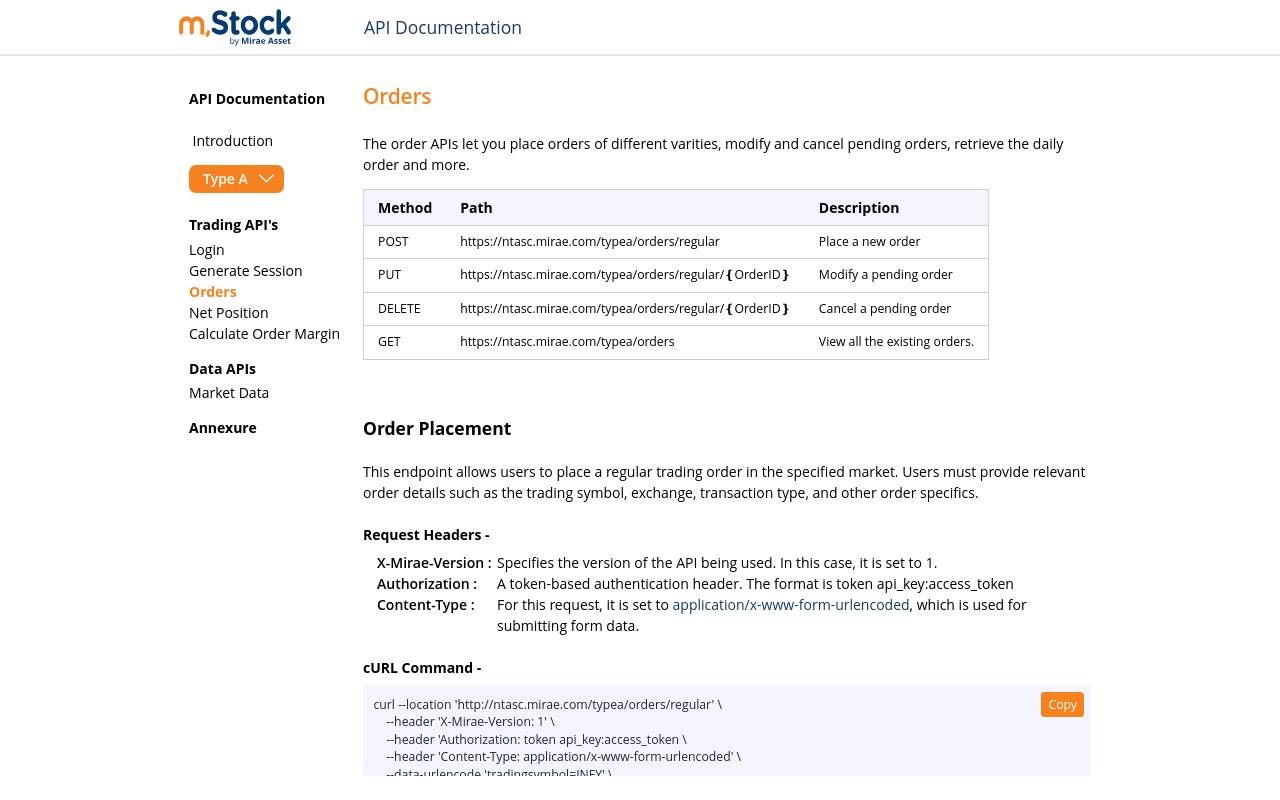
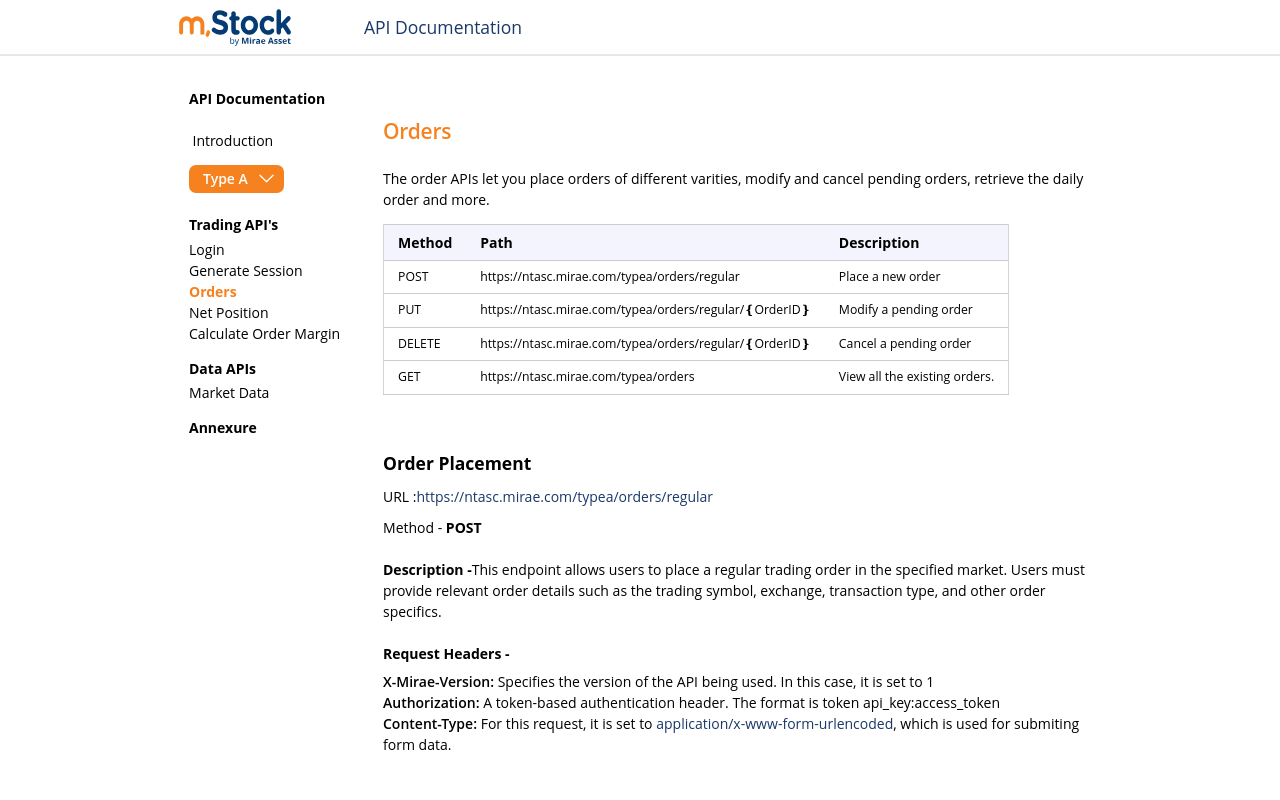
Before and after one commit to Paras-More/DhanHq_New_API_Documentation, a React (Vite) app: page /type-a/orders in a window 1280 px wide. Built offline with nearby package versions, Linux system fonts and the light colour scheme.

Commit message:
copy linux issue fixed

```diff
--- a/src/Common_Components/CopyBox.jsx
+++ b/src/Common_Components/CopyBox.jsx
@@ -3,25 +3,48 @@
 
     const[isCopied,setIsCopied] = useState(false)
 
-  const handleCopy = () => {
-    navigator.clipboard.writeText(copyContent).then((data)=>{
-        // alert(data)
-        console.log(data);
-        setIsCopied(true)
-        // Deleting the Pop of copied text
-        setTimeout(()=>{
-         setIsCopied(false)
-        },3000)
-    }).catch((e)=>{
-        alert(e)
-    })
-  };
+  // const handleCopy = () => {
+  //   navigator.clipboard.writeText(copyContent).then((data)=>{
+  //       // alert(data)
+  //       console.log(data);
+  //       setIsCopied(true)
+  //       // Deleting the Pop of copied text
+  //       setTimeout(()=>{
+  //        setIsCopied(false)
+  //       },3000)
+  //   }).catch((e)=>{
+  //       alert(e)
+  //   })
+  // };
+
+  const HandleCopy = () => {
+    const textArea = document.createElement("textarea");
+    textArea.value = copyContent; // The content to be copied
+    document.body.appendChild(textArea);
+    textArea.select();
+    try {
+        const successful = document.execCommand("copy");
+        if (successful) {
+            console.log("Text copied to clipboard");
+            setIsCopied(true);
+            // Clear the copied state after 3 seconds
+            setTimeout(() => {
+                setIsCopied(false);
+            }, 3000);
+        } else {
+            console.log("Failed to copy text");
+        }
+    } catch (err) {
+        console.error("Unable to copy text: ", err);
+    }
+    document.body.removeChild(textArea); // Clean up
+};
 
   return (
     <div className="relative bg-customBlue shrink-1  text-gray-800 p-3 rounded-sm shadow-md max-w-full md:max-w-[736px] overflow-x-scroll">
       <code className="whitespace-pre-wrap text-sm flex items-center">{copyContent}</code>
       <button
-        onClick={handleCopy}
+        onClick={HandleCopy}
         className="absolute top-2 right-2 bg-customBlueFont text-white text-sm px-2 py-1 rounded hover:bg-customBlueFont"
       >
         {
--- a/src/Common_Components/DynamicTable.jsx
+++ b/src/Common_Components/DynamicTable.jsx
@@ -6,8 +6,8 @@
     const columns = Object.keys(data[0]);
 
     return (
-      <div className="max-w-full">
-        <table className="table-auto border-collapse border overflow-x-scroll border-gray-300 max-w-full">
+      <div className="max-w-full overflow-x-auto">
+        <table className="table-auto border-collapse border overflow-x-scroll border-gray-300 ">
           <thead>
             <tr className="bg-gray-100">
               {/* Dynamically render headers */}
@@ -31,11 +31,8 @@
                   <td
                   dangerouslySetInnerHTML={{__html: row[col]}}
                     key={col}
-                    className={`px-4 py-2  text-wrap break-words ${
-                      typeof row[col] === "string" && col.includes("path")
-                        ? "font-mono"
-                        : ""
-                    }`}
+                    className={`px-4 py-2  text-wrap  ${typeof row[col] === "string"? "font-mono": ""
+                    } ${col.includes("path") ? "font-mono break- break-all": ""}`}
                   >
                   </td>
                 ))}
--- a/src/Content_Components/TypeAComponents/Orders/AllOrdersTypeA.jsx
+++ b/src/Content_Components/TypeAComponents/Orders/AllOrdersTypeA.jsx
@@ -30,7 +30,7 @@
   ]
 
   return (
-    <div className='flex flex-col gap-6'>
+    <div className='flex flex-col gap-6 mt-10'>
         <h1 className="content-heading-font">Orders</h1>
         {/* Order API table */}
             <div className='flex flex-col gap-4'>
--- a/src/Content_Components/TypeAComponents/Orders/CancelOrderTypeA.jsx
+++ b/src/Content_Components/TypeAComponents/Orders/CancelOrderTypeA.jsx
@@ -89,7 +89,7 @@
       <ol className='list-inside'>
         <li className="font-bold text-xl">Order Cancellation</li>
       </ol>
-      {/* <p>
+      <p>
         URL :
         <a
           className="mstockNavFont"
@@ -100,13 +100,13 @@
       </p>
       <p>
         Method -<span className="font-bold"> DELETE</span>
-      </p> */}
+      </p>
     </div>
 
     {/* Description  Details Section */}
     <div>
       <p>
-        This endpoint allows users to delete an existing order specified by
+        <span className="font-bold">Description -</span>This endpoint allows users to delete an existing order specified by
         the order ID. Deleting an order will cancel the specified order.
       </p>
     </div>
@@ -114,27 +114,24 @@
     {/* Request Header Details Section */}
     <div className='flex flex-col gap-2'>
     <span className="font-bold">Request Headers -</span>
-      <dl class="pl-4">
-        <div class="flex">
-          <dt class="font-semibold min-w-[120px]">X-Mirae-Version :</dt>
-          <dd>Specifies the version of the API being used. In this case, it is set to 1.</dd>
-        </div>
-        <div class="flex">
-          <dt class="font-semibold min-w-[120px]">Authorization :</dt>
-          <dd>A token-based authentication header. The format is token api_key:access_token.</dd>
-        </div>
-        <div class="flex">
-          <dt class="font-semibold min-w-[120px]">Content-Type :</dt>
-          <dd>
-            Indicated the media type of the resource. For this request, it is set to <a className='mstockNavFont' href='application/x-www-form-urlencoded'> application/x-www-form-urlencoded</a>, which is used for submiting form data.
-          </dd>
-        </div>
-      </dl>
+      <ul>
+        <li>
+          <span className="font-semibold">X-Mirae-Version:</span> Specifies
+          the version of the API being used. In this case, it is set to 1
+        </li>
+        <li>
+          <span className="font-semibold">Authorization:</span> A token-based authentication header. The format is token
+          api_key:access_token.
+        </li>
+        <li>
+          <span className="font-semibold">Content-Type:</span> Indicated the media type of the resource. For this request, it is set to <a className='mstockNavFont' href='application/x-www-form-urlencoded'> application/x-www-form-urlencoded</a>, which s used for submiting form data.
+        </li>
+      </ul>
     </div>
 
     {/* Postman Curl command Details Section */}
     <div  className='flex flex-col gap-2'>
-      <p className="font-bold">cURL Command -</p>
+      <p className="font-bold">Postman cURL Command -</p>
       <CopyBox copyContent={CancelOrderCurlData} />
     </div>
 
--- a/src/Content_Components/TypeAComponents/Orders/ModifyOrderTypeA.jsx
+++ b/src/Content_Components/TypeAComponents/Orders/ModifyOrderTypeA.jsx
@@ -109,7 +109,7 @@
       <ol className='list-inside'>
         <li className="font-bold text-xl">Order Modification</li>
       </ol>
-      {/* <p>
+      <p>
         URL :
         <a
           className="mstockNavFont"
@@ -120,13 +120,13 @@
       </p>
       <p>
         Method -<span className="font-bold"> PUT</span>
-      </p> */}
+      </p>
     </div>
 
     {/* Description  Details Section */}
     <div>
       <p>
-        This endpoint allows users to update/modify an existing order by
+        <span className="font-bold">Description -</span>This endpoint allows users to update/modify an existing order by
         specifying the order ID and providing the updated order details.
       </p>
     </div>
@@ -134,26 +134,23 @@
     {/* Request Header Details Section */}
     <div className='flex flex-col gap-2'>
     <span className="font-bold">Request Headers -</span>
-      <dl class="pl-4">
-        <div class="flex">
-          <dt class="font-semibold min-w-[120px]">X-Mirae-Version :</dt>
-          <dd>Specifies the version of the API being used. In this case, it is set to 1.</dd>
-        </div>
-        <div class="flex">
-          <dt class="font-semibold min-w-[120px]">Authorization :</dt>
-          <dd>A token-based authentication header. The format is token api_key:access_token.</dd>
-        </div>
-        <div class="flex">
-          <dt class="font-semibold min-w-[120px]">Content-Type :</dt>
-          <dd>
-            Indicated the media type of the resource. For this request, it is set to <a className='mstockNavFont' href='application/x-www-form-urlencoded'> application/x-www-form-urlencoded</a>, which is used for submiting form data.
-          </dd>
-        </div>
-      </dl>
+      <ul>
+        <li>
+          <span className="font-semibold">X-Mirae-Version:</span> Specifies
+          the version of the API being used. In this case, it is set to 1
+        </li>
+        <li>
+          <span className="font-semibold">Authorization:</span> A token-based authentication header. The format is token
+          api_key:access_token.
+        </li>
+        <li>
+          <span className="font-semibold">Content-Type:</span> Indicated the media type of the resource. For this request, it is set to <a className='mstockNavFont' href='application/x-www-form-urlencoded'> application/x-www-form-urlencoded</a>, which s used for submiting form data.
+        </li>
+      </ul>
     </div>
     {/* Postman Curl command Details Section */}
     <div className='flex flex-col gap-2'>
-      <p className="font-bold">cURL Command -</p>
+      <p className="font-bold">Postman cURL Command -</p>
       <CopyBox copyContent={ModifyOrderCurlData} />
     </div>
 
--- a/src/Content_Components/TypeAComponents/Orders/OrderBookTypeA.jsx
+++ b/src/Content_Components/TypeAComponents/Orders/OrderBookTypeA.jsx
@@ -110,7 +110,7 @@
       <ol className='list-inside'>
         <li className="font-bold text-xl">Order Book</li>
       </ol>
-      {/* <p>
+      <p>
         URL :
         <a
           className="mstockNavFont"
@@ -121,13 +121,13 @@
       </p>
       <p>
         Method -<span className="font-bold"> GET</span>
-      </p> */}
+      </p>
     </div>
 
     {/* Description  Details Section */}
     <div>
       <p>
-        This endpoint allows users to retrieve a list of their trading orders.
+        <span className="font-bold">Description -</span>This endpoint allows users to retrieve a list of their trading orders.
         Users can view all their existing orders.
       </p>
     </div>
@@ -136,27 +136,24 @@
     {/* Request Header Details Section */}
     <div className='flex flex-col gap-2'>
     <span className="font-bold">Request Headers -</span>
-      <dl class="pl-4">
-        <div class="flex">
-          <dt class="font-semibold min-w-[120px]">X-Mirae-Version :</dt>
-          <dd>Specifies the version of the API being used. In this case, it is set to 1.</dd>
-        </div>
-        <div class="flex">
-          <dt class="font-semibold min-w-[120px]">Authorization :</dt>
-          <dd>A token-based authentication header. The format is token api_key:access_token.</dd>
-        </div>
-        <div class="flex">
-          <dt class="font-semibold min-w-[120px]">Content-Type :</dt>
-          <dd>
-            Indicated the media type of the resource. For this request, it is set to <a className='mstockNavFont' href='application/x-www-form-urlencoded'> application/x-www-form-urlencoded</a>, which is used for submiting form data.
-          </dd>
-        </div>
-      </dl>
+      <ul>
+        <li>
+          <span className="font-semibold">X-Mirae-Version:</span> Specifies
+          the version of the API being used. In this case, it is set to 1
+        </li>
+        <li>
+          <span className="font-semibold">Authorization:</span> A token-based authentication header. The format is token
+          api_key:access_token.
+        </li>
+        <li>
+          <span className="font-semibold">Content-Type:</span> Indicated the media type of the resource. For this request, it is set to <a className='mstockNavFont' href='application/x-www-form-urlencoded'> application/x-www-form-urlencoded</a>, which s used for submiting form data.
+        </li>
+      </ul>
     </div>
 
     {/* Postman Curl command Details Section */}
     <div className='flex flex-col gap-2'>
-      <p className="font-bold">cURL Command -</p>
+      <p className="font-bold">Postman cURL Command -</p>
       <CopyBox copyContent={orderBookCurlData} />
     </div>
 
--- a/src/Content_Components/TypeAComponents/Orders/PlaceOrderTypeA.jsx
+++ b/src/Content_Components/TypeAComponents/Orders/PlaceOrderTypeA.jsx
@@ -85,7 +85,7 @@
         <ol className='list-inside'>
           <li className="font-bold text-xl">Order Placement</li>
         </ol>
-        {/* <p>
+        <p>
           URL :
           <a
             className="mstockNavFont"
@@ -96,13 +96,13 @@
         </p>
         <p>
           Method -<span className="font-bold"> POST</span>
-        </p> */}
+        </p>
       </div>
 
       {/* Description  Details Section */}
       <div>
         <p>
-          This endpoint allows
+          <span className="font-bold">Description -</span>This endpoint allows
           users to place a regular trading order in the specified market. Users
           must provide relevant order details such as the trading symbol,
           exchange, transaction type, and other order specifics.
@@ -112,28 +112,26 @@
       {/* Request Header Details Section */}
       <div className='flex flex-col gap-2'>
       <span className="font-bold">Request Headers -</span>
-      <dl class="pl-4">
-        <div class="flex">
-          <dt class="font-semibold min-w-[120px]">X-Mirae-Version :</dt>
-          <dd>Specifies the version of the API being used. In this case, it is set to 1.</dd>
-        </div>
-        <div class="flex">
-          <dt class="font-semibold min-w-[120px]">Authorization :</dt>
-          <dd>A token-based authentication header. The format is token api_key:access_token</dd>
-        </div>
-        <div class="flex">
-          <dt class="font-semibold min-w-[120px]">Content-Type :</dt>
-          <dd>
-            For this request, it is set to
-            <span class="mstockNavFont"> application/x-www-form-urlencoded</span>, which is used for submitting form data.
-          </dd>
-        </div>
-      </dl>
+        <ul>
+          <li>
+            <span className="font-semibold">X-Mirae-Version:</span> Specifies
+            the version of the API being used. In this case, it is set to 1
+          </li>
+          <li>
+            <span className="font-semibold">Authorization:</span> A token-based
+            authentication header. The format is token api_key:access_token
+          </li>
+          <li>
+            <span className="font-semibold">Content-Type:</span> For this
+            request, it is set to <span className='mstockNavFont'>application/x-www-form-urlencoded</span>, which is
+            used for submiting form data.
+          </li>
+        </ul>
       </div>
 
        {/* Postman Curl command Details Section */}
        <div className='flex flex-col gap-2'>
-        <p className="font-bold">cURL Command -</p>
+        <p className="font-bold">Postman cURL Command -</p>
         <CopyBox copyContent={PlaceOrdercURLData} />
       </div>
 
--- a/src/Content_Components/TypeBComponents/Login/LoginTypeB.jsx
+++ b/src/Content_Components/TypeBComponents/Login/LoginTypeB.jsx
@@ -70,7 +70,7 @@
 ]
 
   return (
-    <div className='flex flex-col gap-6'>
+    <div className='flex flex-col gap-6 mt-10'>
     {/* <h1>Place Order</h1> */}
         <h1 className="content-heading-font">Login</h1>
                 <div className='mt-4'>
@@ -80,7 +80,7 @@
           <ol className='list-inside'>
             <li className="font-bold text-xl">Login</li>
           </ol>
-          {/* <p>
+          <p>
             URL :
             <a
               className="mstockNavFont"
@@ -91,40 +91,33 @@
           </p>
           <p>
             Method -<span className="font-bold"> POST</span>
-          </p> */}
+          </p>
         </div>
 
     {/* Description  Details Section */}
     <div>
       <p>
-        This endpoint allows users to log in to the application by providing their username and password. Successful authentication will send the OTP to users registered mobile no that can be used for subsequent requests.
+        <span className="font-bold">Description -</span> This endpoint allows users to log in to the application by providing their username and password. Successful authentication will send the OTP to users registered mobile no that can be used for subsequent requests.
       </p>
     </div>
 
     {/* Request Header Details Section */}
     <div className='flex flex-col gap-2'>
     <span className="font-bold">Request Headers - </span>
-      <dl class="pl-4">
-        <div class="flex">
-          <dt class="font-semibold min-w-[120px]">X-Mirae-Version :</dt>
-          <dd>Specifies the version of the API being used. In this case, it is set to 1.</dd>
-        </div>
-        <div class="flex">
-          <dt class="font-semibold min-w-[120px]">Authorization :</dt>
-          <dd>A token-based authentication header. The format is token api_key:access_token.</dd>
-        </div>
-        <div class="flex">
-          <dt class="font-semibold min-w-[120px]">Content-Type :</dt>
-          <dd>
-            For this request, it is set to <a className='mstockNavFont' href='application/x-www-form-urlencoded'> application/x-www-form-urlencoded</a>, which is used for submiting form through data.
-          </dd>
-        </div>
-      </dl>
+      <ul>
+        <li>
+          <span className="font-semibold">X-Mirae-Version:</span> Specifies
+          the version of the API being used. In this case, it is set to 1
+        </li>
+        <li>
+          <span className="font-semibold">Content-Type: </span> For this request, it is set to<span className='mstockNavFont'> application/x-www-form-urlencoded</span>, which is used for submiting form data through body.
+        </li>
+      </ul>
     </div>
 
     {/* Postman Curl command Details Section */}
     <div  className='flex flex-col gap-2'>
-      <p className="font-bold">cURL Command -</p>
+      <p className="font-bold">Postman cURL Command -</p>
       <CopyBox copyContent={loginCurlData} />
     </div>
 
--- a/src/Pages/CenterContainer.jsx
+++ b/src/Pages/CenterContainer.jsx
@@ -1,12 +1,11 @@
 import React, { useEffect } from 'react'
 import "./Main.css"
 import { Outlet,useLocation} from 'react-router-dom'
-import { useRef } from 'react';
 
 function CenterContainer() {
 
   return (
-<section className='max-w-[full] md:max-w-[736px] overflow-x-auto overflow-hidden flex-shrink-1 mb-10 changeScrollTop'>
+<section className='max-w-[full] md:max-w-[736px] overflow-x-auto overflow-hidden flex-shrink-1 mb-10 '>
   {console.log("Center Container render")}
     <Outlet/>
  </section>
--- a/src/Pages/LeftSideBarWeb.jsx
+++ b/src/Pages/LeftSideBarWeb.jsx
@@ -160,7 +160,7 @@
   }
 
   return (
-    <aside className='bg-white sticky top-0 w-[160px] hidden flex-shrink-0 md:flex flex-col gap-4'>
+    <aside className='bg-white sticky top-0 w-[180px] hidden flex-shrink-0 md:flex flex-col gap-4'>
             {console.log("LeftSide bar RENDER")}
        <div className='fixed flex flex-col gap-4'>
          {/* Introduction API */}
```
